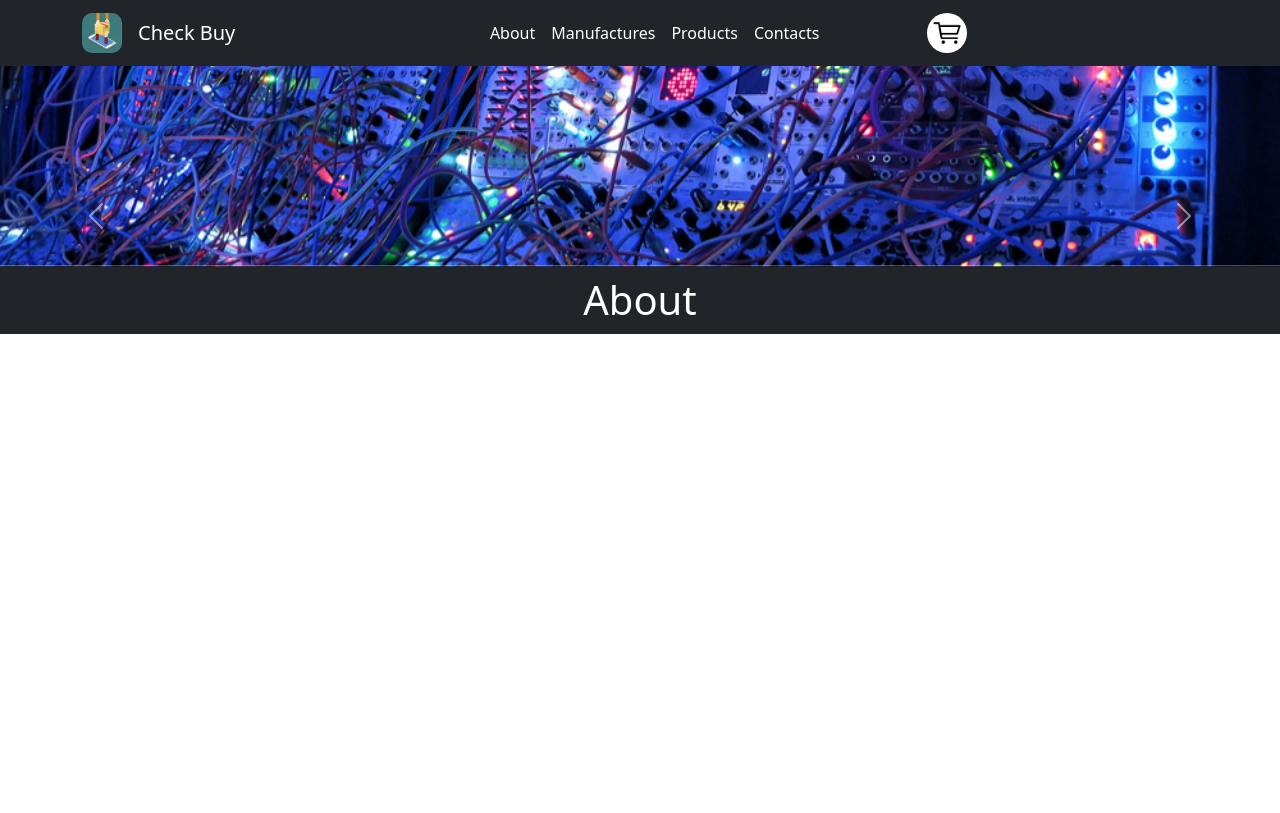
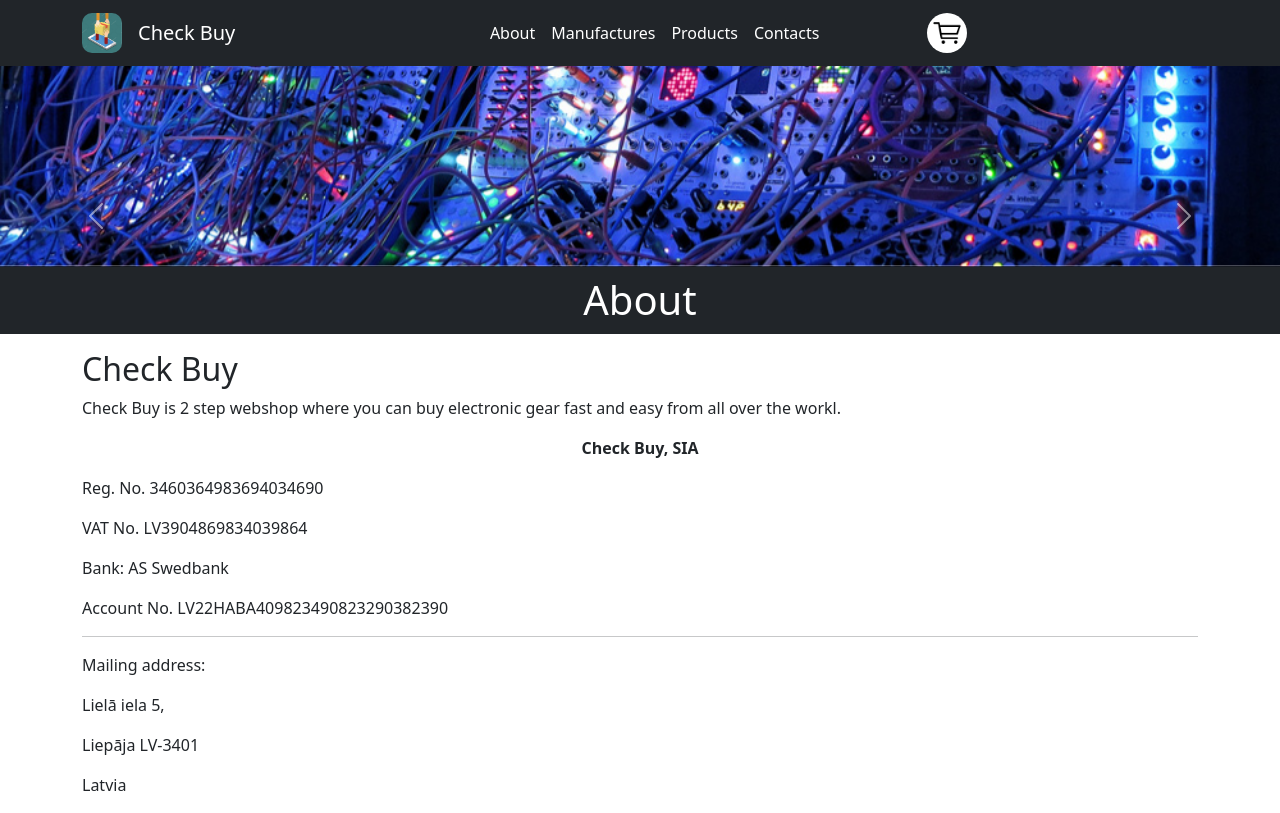
Before and after one commit to AGrigaluns/check-buy, a Flask app: page /about in a window 1280 px wide. Before the commit the page ends 334 px from the top, so only its background shows below. Run offline with Flask 2, Linux system fonts and the light colour scheme; some libraries are stand-ins or nearby versions.

Commit message:
about page

```diff
--- a/templates/about.html
+++ b/templates/about.html
@@ -1,4 +1,20 @@
 {% extends 'base.html' %}
 {% block content %}
 <h1 class="text-center newsTitle bg-dark text-white">About</h1>
+<div class="container">
+    <h2 class="mt-3">Check Buy</h2>
+    <p>Check Buy is 2 step webshop where you can buy electronic gear fast and easy from all over the workl.</p>
+    <div class="info">
+        <p class="text-center"><strong class="mt-3">Check Buy, SIA</strong></p>
+        <p>Reg. No. 3460364983694034690</p>
+        <p>VAT No. LV3904869834039864</p>
+        <p>Bank: AS Swedbank</p>
+        <p>Account No. LV22HABA409823490823290382390</p>
+        <hr>
+        <p>Mailing address:</p>
+        <p>Lielā iela 5,</p>
+        <p>Liepāja LV-3401</p>
+        <p>Latvia</p>
+    </div>
+</div>
 {% endblock %}
```
